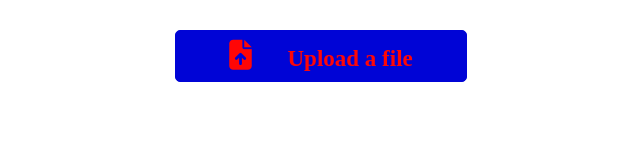
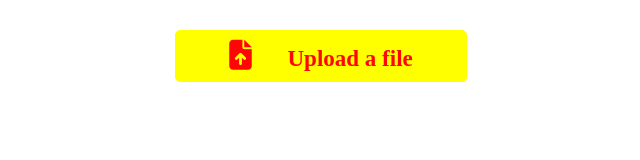
Before and after one commit to Codima005/MyfirstREP, a website: page index.html in a window 1280 px wide. Shown: the whole page, without its empty margins (319-959 px from the left). Drawn offline with Linux system fonts and the light colour scheme.

Commit message:
init npm
init npm
init browsersync
add start command

```diff
--- a/index.html
+++ b/index.html
@@ -6,7 +6,7 @@
     <link rel="stylesheet" href="./styles/styles.css">
     <script src="https://kit.fontawesome.com/d02984311a.js" crossorigin="anonymous"></script>
 </head>
-<dody>
+<body>
     <div class="input-style">
         <label for="input-file" class="input-file-button">
             <span class="input-file-icon"><i class="fas fa-file-upload"></i></span>
@@ -17,13 +17,5 @@
 
 
 
-</dody>
-
-
-
-
-
-
-
-
+</body>
 </html>
--- a/styles/styles.css
+++ b/styles/styles.css
@@ -26,13 +26,13 @@
   width: 100%;
   max-width: 290px;
   height: 50px;
-  background: #0004d6;
+  background: yellow;
 
   color: rgb(255, 6, 6);
   font-size: 23px;
   font-weight: 700;
   cursor: pointer;
-  border: solid 1px #0004d6;
+  border: solid 1px yellow;
   border-radius: 5px;
   margin-left: auto;
   margin-right: auto;
```
Also changed, not shown: package.json (added, +23 -0 lines), 2 other files.
